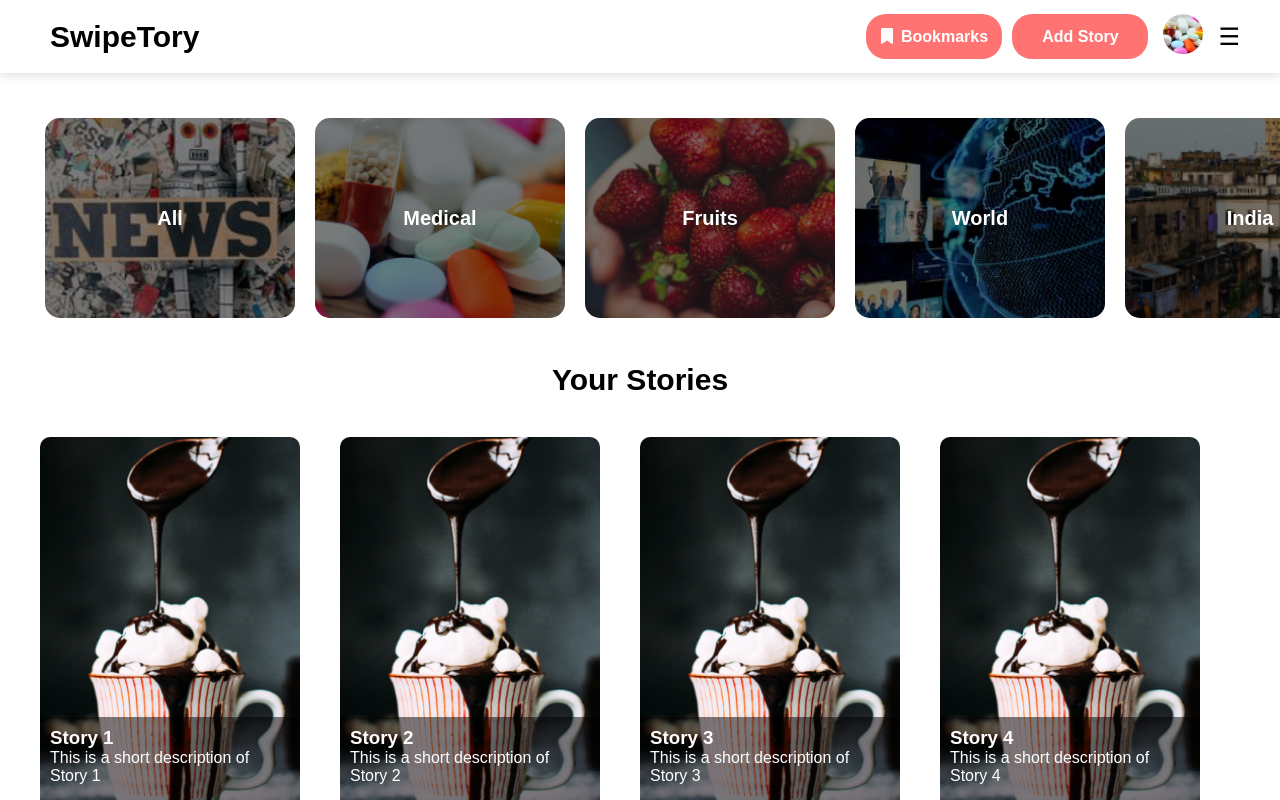
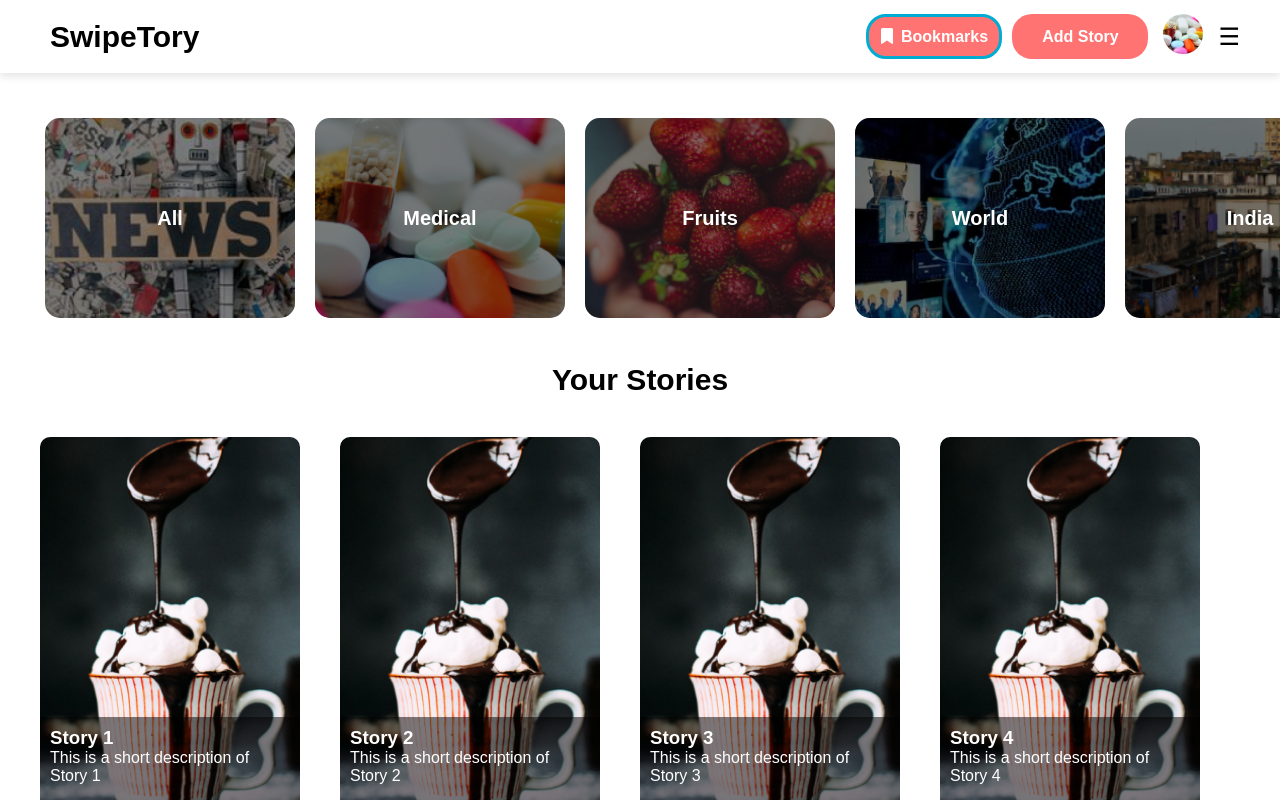
Before and after one commit to kansalsaloni/story-app, a React (Create React App) app in the folder frontend/: page / in a window 1280 px wide. In both pictures the pointer is over the button "Bookmarks". Shown: the top 800 px of the page. Built offline with nearby package versions, Linux system fonts and the light colour scheme.

Commit message:
add hover effect in button

```diff
--- a/frontend/src/Style/App.css
+++ b/frontend/src/Style/App.css
@@ -19,6 +19,9 @@
     cursor: pointer;
     font-size: 16px;
     font-weight: bold;
+  }
+  .btn:hover{
+    border: 3px solid #00ACD2;
   }
   .popup-close-icon{
     position: absolute;
```
